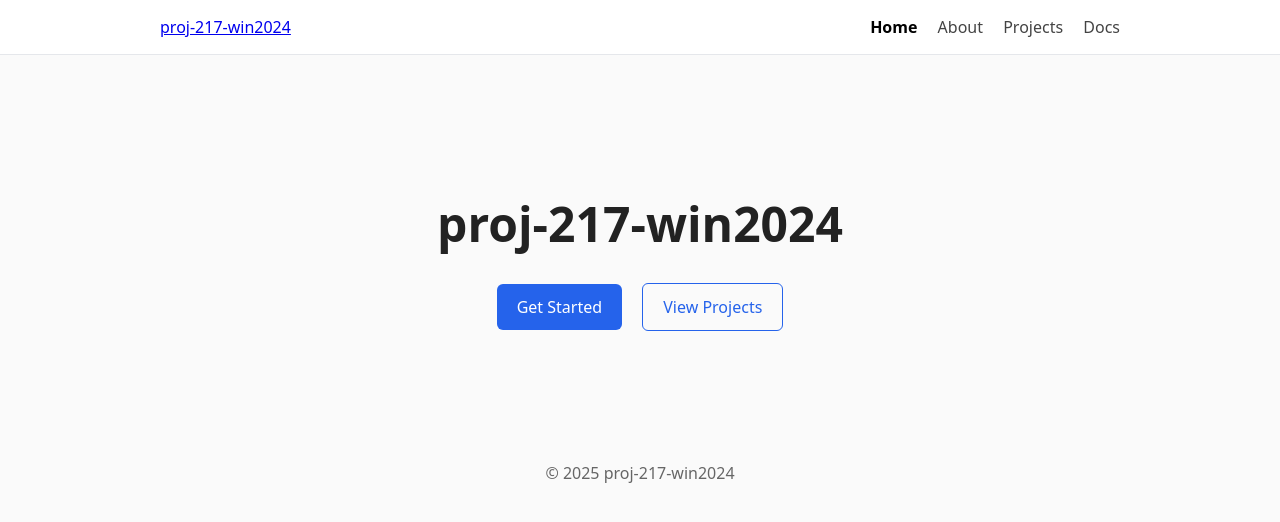
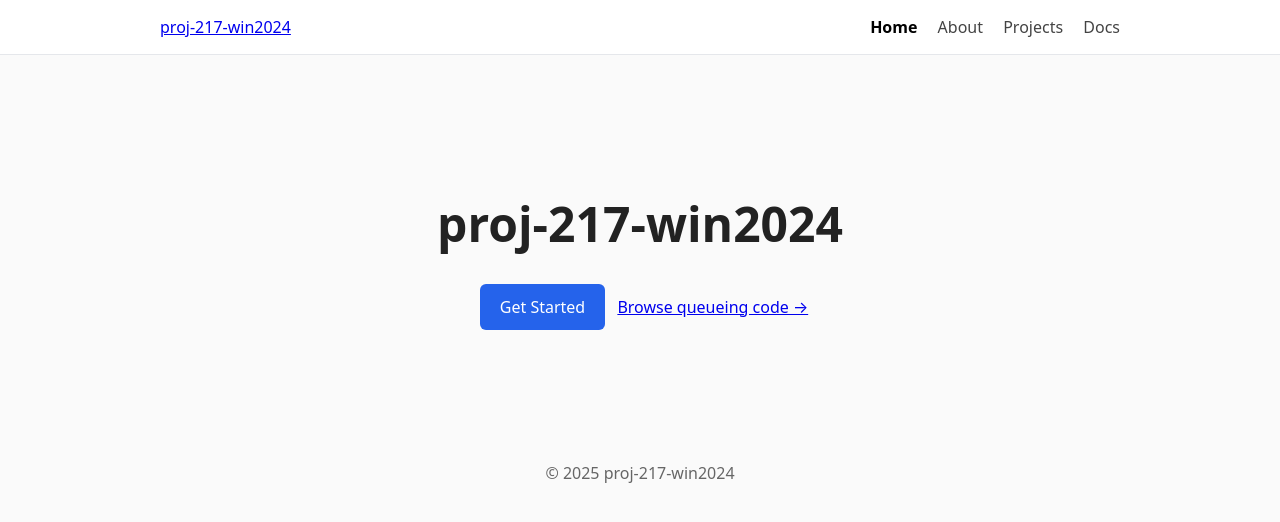
Before and after one commit to dchou1618/proj-217-win2024, a Jekyll site: the page built from docs/index.md, in a window 1280 px wide. Shown: the top 522 px of the page. Built offline with Jekyll 4.4.1, drawn with Linux system fonts in a browser that asks for light colours.

```diff
--- a/docs/_layouts/home.html
+++ b/docs/_layouts/home.html
@@ -8,6 +8,8 @@ layout: default
 
   <div class="buttons">
     <a href="/docs/" class="btn primary">Get Started</a>
-    <a href="/projects/" class="btn secondary">View Projects</a>
+    <a href="https://github.com/dchou1618/proj-217-win2024/tree/master/queueing">
+        Browse queueing code →
+    </a>
   </div>
 </section>
```
Also changed, not shown: .github/workflows/pages.yml (deleted).
